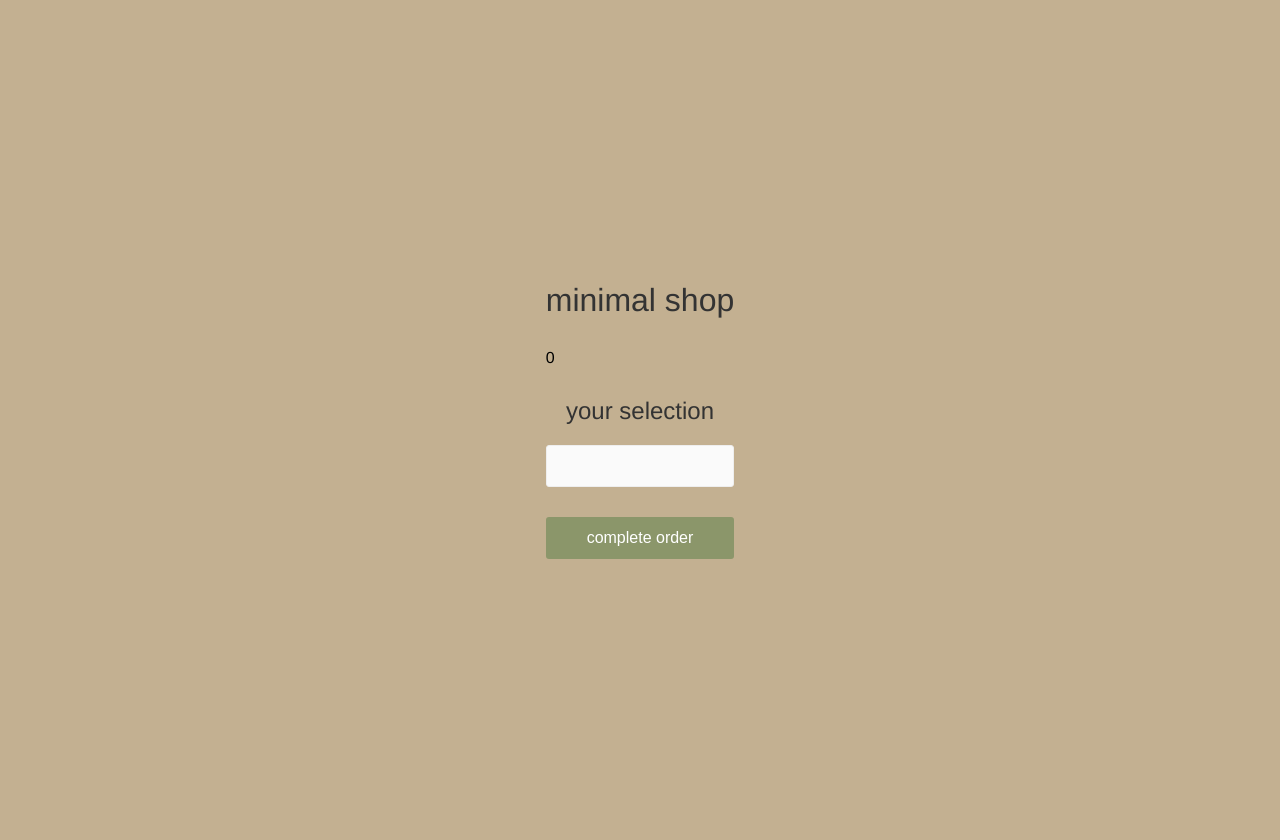
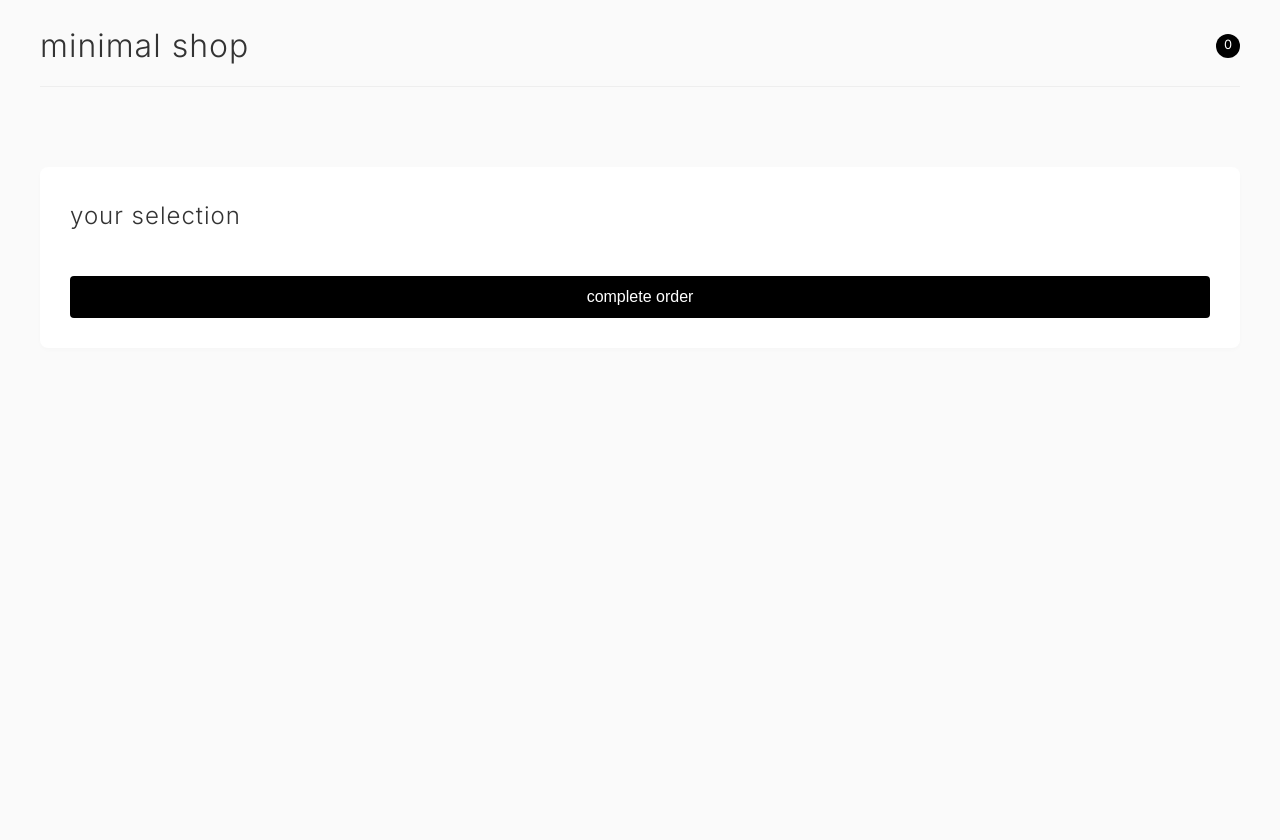
Before and after one commit to mizanozack/bymaiza, a PHP site: page / in a window 1280 px wide. After the commit the page ends 318 px from the top, so only its background shows below. Run offline with PHP 8.4, Linux system fonts and the light colour scheme.

Commit message:
Update style.css

```diff
--- a/style.css
+++ b/style.css
@@ -1,103 +1,142 @@
-body {
-    font-family: 'Helvetica Neue', Arial, sans-serif;
-    margin: 0;
-    padding: 20px;
-    background-color: #C3B091; /* Khaki background */
-    min-height: 100vh;
-    display: flex;
-    justify-content: center;
-    align-items: center;
+:root {
+    --bg: #fafafa;
+    --text: #333;
+    --primary: #1a1a1a;
+    --secondary: #999;
+    --highlight: #000;
+    --card-bg: #fff;
 }
 
-.container {
-    background-color: rgba(255, 255, 255, 0.9);
-    padding: 30px;
-    border-radius: 4px;
-    width: 100%;
-    max-width: 500px;
-    box-shadow: 0 2px 10px rgba(0, 0, 0, 0.05);
+* {
+    margin: 0;
+    padding: 0;
+    box-sizing: border-box;
 }
 
-h1, h2 {
-    text-align: center;
-    color: #333;
-    font-weight: 300;
-    margin-top: 0;
+body {
+    font-family: 'Inter', sans-serif;
+    background-color: var(--bg);
+    color: var(--text);
+    line-height: 1.6;
+    padding: 20px;
+}
+
+.app-container {
+    max-width: 1200px;
+    margin: 0 auto;
+}
+
+header {
+    display: flex;
+    justify-content: space-between;
+    align-items: center;
+    margin-bottom: 40px;
+    padding-bottom: 15px;
+    border-bottom: 1px solid #eee;
 }
 
 h1 {
-    margin-bottom: 30px;
+    font-weight: 300;
+    font-size: 2rem;
+    text-transform: lowercase;
+    letter-spacing: 1px;
 }
 
-h2 {
-    margin-top: 30px;
-    margin-bottom: 15px;
+.cart-indicator {
+    background-color: var(--highlight);
+    color: white;
+    width: 24px;
+    height: 24px;
+    border-radius: 50%;
+    display: flex;
+    align-items: center;
+    justify-content: center;
+    font-size: 0.8rem;
+}
+
+.products {
+    display: grid;
+    grid-template-columns: repeat(auto-fill, minmax(280px, 1fr));
+    gap: 20px;
+    margin-bottom: 40px;
 }
 
 .product-item {
-    padding: 12px 0;
-    margin-bottom: 8px;
-    display: flex;
-    justify-content: space-between;
-    align-items: center;
-    border-bottom: 1px solid #eee;
+    background: var(--card-bg);
+    padding: 25px;
+    border-radius: 8px;
+    box-shadow: 0 2px 4px rgba(0,0,0,0.02);
+    transition: all 0.3s ease;
 }
 
-.product-item:last-child {
-    border-bottom: none;
+.product-item:hover {
+    box-shadow: 0 4px 12px rgba(0,0,0,0.05);
+    transform: translateY(-2px);
 }
 
 .product-item label {
-    margin-right: 10px;
-    color: #555;
+    display: block;
+    margin-bottom: 10px;
+    font-weight: 500;
 }
 
-input[type="number"] {
-    width: 60px;
+.product-item input {
+    width: 100%;
     padding: 8px;
-    border: 1px solid #ddd;
-    border-radius: 3px;
-    text-align: center;
+    border: 1px solid #eee;
+    border-radius: 4px;
+}
+
+.order-summary {
+    background: var(--card-bg);
+    padding: 30px;
+    border-radius: 8px;
+    box-shadow: 0 2px 4px rgba(0,0,0,0.02);
+    margin-top: 40px;
+}
+
+.order-summary h2 {
+    font-weight: 300;
+    margin-bottom: 20px;
+    text-transform: lowercase;
+    letter-spacing: 1px;
 }
 
 #place-order-btn {
-    background-color: #8B966A; /* Earthy green */
+    width: 100%;
+    padding: 12px;
+    background-color: var(--highlight);
     color: white;
-    padding: 12px 20px;
     border: none;
-    border-radius: 3px;
+    border-radius: 4px;
+    font-size: 1rem;
+    margin-top: 20px;
     cursor: pointer;
-    font-size: 16px;
-    display: block;
-    margin: 30px auto 0;
-    width: 100%;
-    max-width: 200px;
-    transition: background-color 0.2s;
+    transition: background 0.3s;
 }
 
 #place-order-btn:hover {
-    background-color: #7A8560;
+    background-color: #333;
 }
 
-#order-summary {
-    margin-top: 20px;
-    padding: 20px;
-    border: 1px solid #eee;
-    border-radius: 3px;
-    background-color: #fafafa;
+/* Confirmation styles */
+.confirmation-view {
+    text-align: center;
+    padding: 40px 0;
 }
 
-#order-summary p {
-    margin: 5px 0;
-    color: #555;
+.confirmation-view h2 {
+    font-weight: 300;
+    margin-bottom: 20px;
 }
 
-hr {
-    border: none;
-    border-top: 1px solid #eee;
-    margin: 10px 0;
+/* Mobile responsiveness */
+@media (max-width: 768px) {
+    .products {
+        grid-template-columns: 1fr;
+    }
+
+    header {
+        margin-bottom: 20px;
+    }
 }
-
-strong {
-    color: #333;
-}
```
